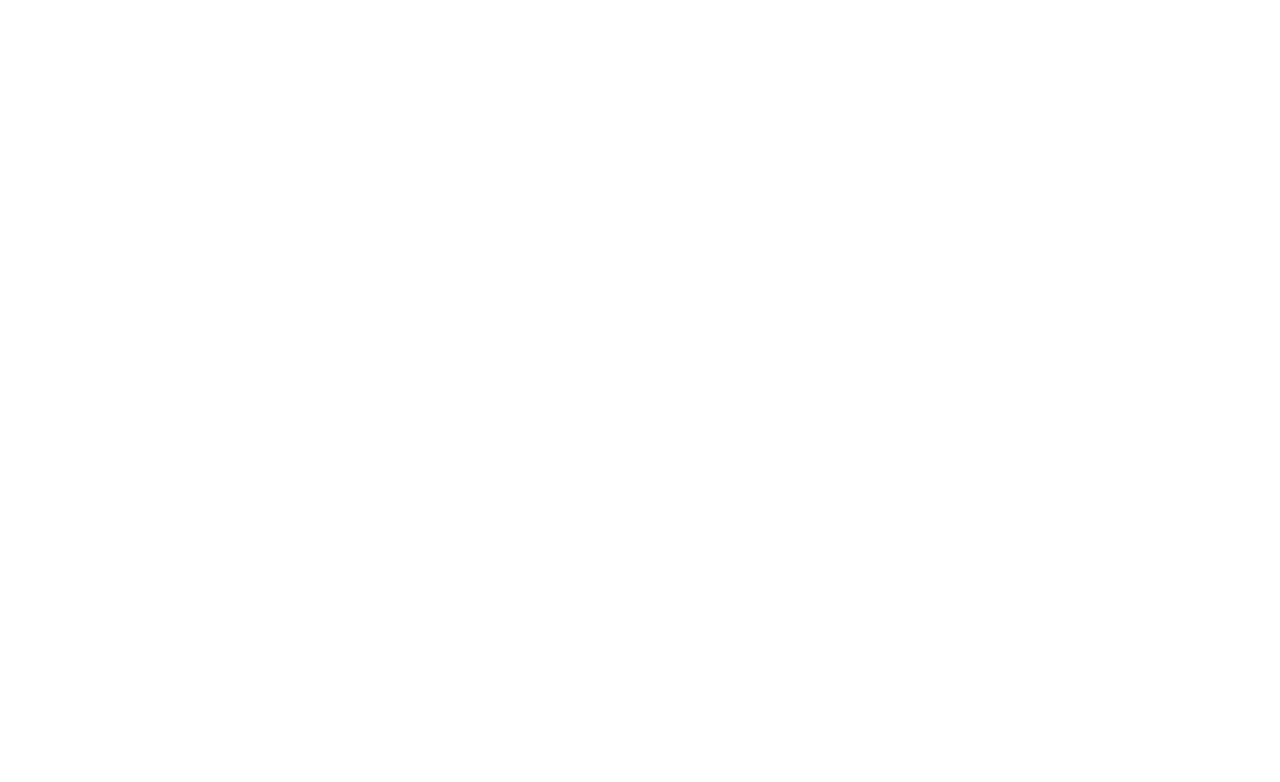
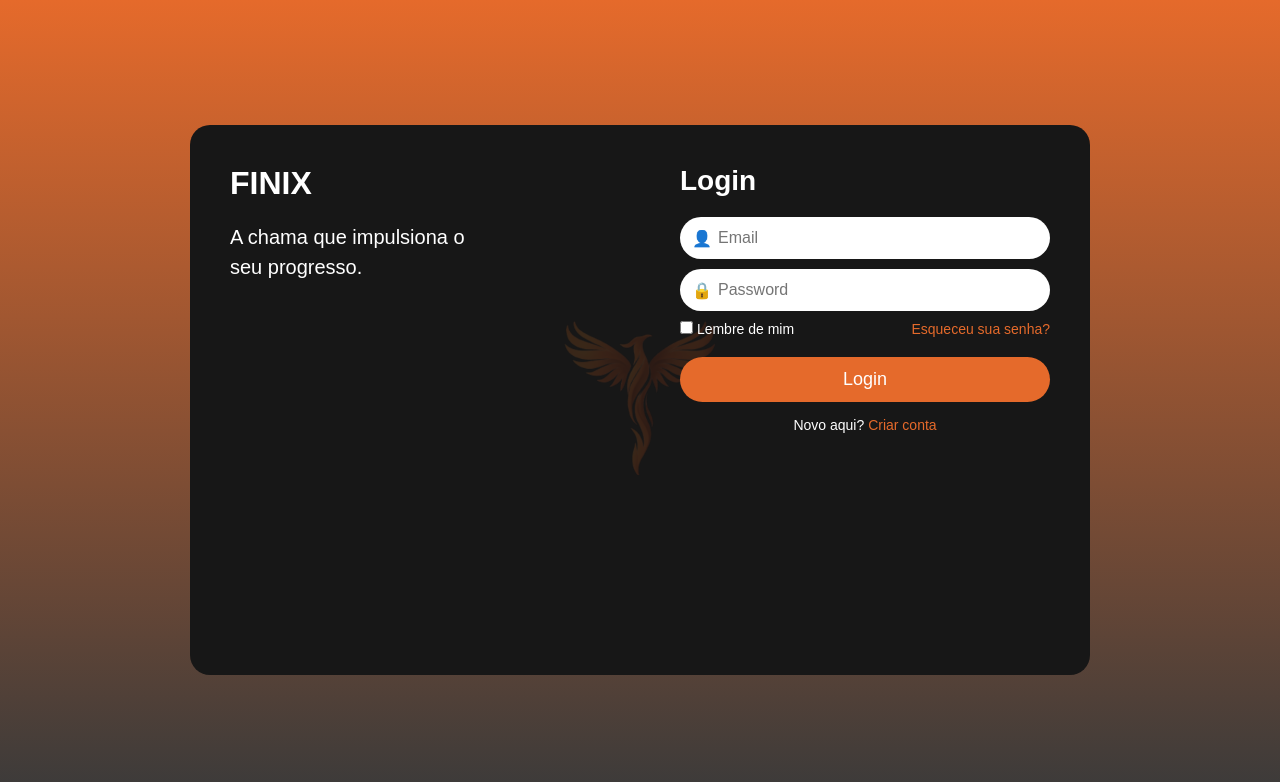
Before and after one commit to bluesenai/BancoDigital.Finix, a plain HTML site: page index.html in a window 1280 px wide. Drawn offline with Linux system fonts and the light colour scheme.

Commit message:
git commit -m "atualização inicio"

```diff
--- a/index.html
+++ b/index.html
@@ -3,9 +3,41 @@
 <head>
     <meta charset="UTF-8">
     <meta name="viewport" content="width=device-width, initial-scale=1.0">
-    <title>Login</title>
+    <title>Login - Banco Finix</title>
+     <link rel="stylesheet" href="style.css">
 </head>
 <body>
+<div class="card">
+    <img src="1.png" class="phoenix">
 
+    <div class="left">
+        <h1>FINIX</h1>
+        <p>A chama que impulsiona o<br>seu progresso.</p>
+    </div>
+
+    <div class="right">
+        <h2>Login</h2>
+
+        <div class="input-box icon">
+            <input type="email" placeholder="Email">
+        </div>
+
+        <div class="input-box icon pass">
+            <input type="password" placeholder="Password">
+        </div>
+
+        <div class="options">
+            <label><input type="checkbox"> Lembre de mim</label>
+            <a href="#">Esqueceu sua senha?</a>
+        </div>
+
+        <button class="btn">Login</button>
+
+        <div class="signup">
+            Novo aqui? <a href="#">Criar conta</a>
+        </div>
+    </div>
+
+</div>
 </body>
 </html>
--- /dev/null
+++ b/style.css
@@ -0,0 +1,125 @@
+* {
+    margin: 0;
+    padding: 0;
+    box-sizing: border-box;
+    font-family: Arial, sans-serif;
+}
+
+body {
+    height: 100vh;
+    background: linear-gradient(#e56a2b, #3a3a3a);
+    display: flex;
+    justify-content: center;
+    align-items: center;
+}
+
+.card {
+    width: 900px;
+    height: 550px;
+    background: #171717;
+    border-radius: 20px;
+    padding: 40px;
+    display: flex;
+    color: white;
+    position: relative;
+    overflow: hidden;
+}
+
+.phoenix {
+    position: absolute;
+    width: 500px;
+    opacity: 0.15;
+    left: 50%;
+    top: 50%;
+    transform: translate(-50%, -50%);
+}
+
+.left {
+    width: 50%;
+    z-index: 2;
+}
+
+.left h1 {
+    font-size: 32px;
+    margin-bottom: 20px;
+}
+
+.left p {
+    font-size: 20px;
+    line-height: 1.5;
+}
+
+.right {
+    width: 50%;
+    z-index: 2;
+    padding-left: 40px;
+}
+
+.right h2 {
+    font-size: 28px;
+    margin-bottom: 20px;
+}
+
+.input-box {
+    width: 100%;
+    margin: 10px 0;
+}
+
+.input-box input {
+    width: 100%;
+    padding: 12px;
+    padding-left: 38px;
+    border-radius: 25px;
+    border: none;
+    outline: none;
+    font-size: 16px;
+}
+
+.icon {
+    position: relative;
+}
+
+.icon::before {
+    content: "👤";
+    position: absolute;
+    left: 12px;
+    top: 50%;
+    transform: translateY(-50%);
+}
+
+.pass::before {
+    content: "🔒";
+}
+
+.options {
+    display: flex;
+    justify-content: space-between;
+    font-size: 14px;
+    margin: 10px 0 20px;
+}
+
+.btn {
+    width: 100%;
+    background: #e56a2b;
+    border: none;
+    padding: 12px;
+    border-radius: 25px;
+    font-size: 18px;
+    color: white;
+    cursor: pointer;
+}
+
+.signup {
+    margin-top: 15px;
+    text-align: center;
+    font-size: 14px;
+}
+
+a {
+    color: #e56a2b;
+    text-decoration: none;
+}
+
+a:hover {
+    text-decoration: underline;
+}
```
Also changed, not shown: 1.png (added).
